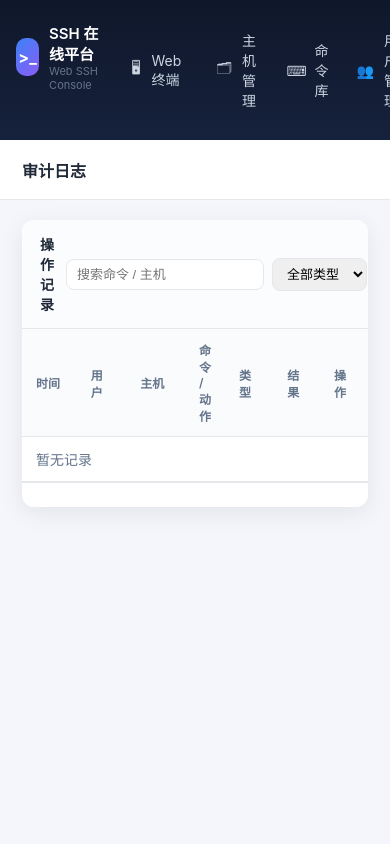
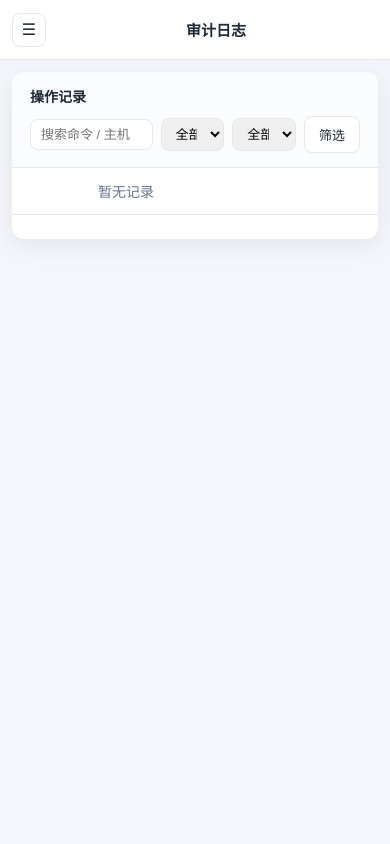
Before and after one commit to zhtvwn/ssh-web, a Flask app: page /logs in a window 390 px wide. Run offline with Flask 3, Linux system fonts and the light colour scheme; a user stored in the database is signed in.

Commit message:
多端适配：移动端侧边栏抽屉、表格卡片化、终端与弹窗窄屏适配

```diff
--- a/app/static/css/app.css
+++ b/app/static/css/app.css
@@ -471,15 +471,90 @@ code, pre { font-family: Menlo, Monaco, Consolas, "Courier New", monospace; }
 .login-tip { color: var(--text-muted); font-size: 12px; margin: 18px 0 0; }
 .login-tip code { background: #f1f5f9; padding: 1px 5px; border-radius: 4px; }
 
+/* ------------------------------ 多端适配 ------------------------------ */
+
+.btn-nav-toggle { display: none; }
+.nav-mask { display: none; }
+
+/* 平板：终端区改为上下布局 */
 @media (max-width: 1100px) {
     .term-wrap { flex-direction: column; height: auto; }
-    .term-side { width: 100%; max-height: 360px; }
-    .term-main { min-height: 480px; }
+    .term-side { width: 100%; max-height: 320px; }
+    .term-main { min-height: 460px; }
 }
+
+/* 小屏 / 手机：顶栏与表格适配 */
+@media (max-width: 820px) {
+    .topbar { padding: 0 12px; }
+    .topbar-title {
+        font-size: 15px; overflow: hidden; text-overflow: ellipsis; white-space: nowrap;
+    }
+    .topbar-right { flex-wrap: wrap; gap: 6px; justify-content: flex-end; }
+    .content { padding: 12px; }
+    .card-header-flex { flex-direction: column; align-items: stretch; gap: 10px; }
+    .inline-search { width: 100%; }
+    .inline-search input, .inline-search select { flex: 1 1 auto; min-width: 0; }
+    .grid-2 { grid-template-columns: 1fr; }
+    .pager-bar { flex-wrap: wrap; gap: 8px; }
+
+    /* 表格卡片化：隐藏表头，用 data-label 作为行内标签 */
+    .table thead { display: none; }
+    .table, .table tbody, .table tr, .table td { display: block; width: 100%; }
+    .table tr { border-bottom: 1px solid var(--border); padding: 10px 12px; }
+    .table tbody tr:last-child { border-bottom: none; }
+    .table td { border: none; padding: 3px 0; white-space: normal; }
+    .table td::before {
+        content: attr(data-label);
+        display: inline-block; width: 68px; margin-right: 6px;
+        color: var(--text-muted); font-size: 12px; vertical-align: top;
+    }
+    .table td.ops { display: flex; flex-wrap: wrap; gap: 6px; padding-top: 8px; }
+    .table td.ops::before { display: none; }
+    .cmd-cell { max-width: none; white-space: normal; word-break: break-all; }
+
+    /* 弹窗与表单 */
+    .modal-panel { width: calc(100vw - 24px); max-height: 88vh; }
+    .modal-body { max-height: calc(88vh - 54px); overflow-y: auto; }
+    .modal-lg, .modal-sm { width: calc(100vw - 24px); }
+
+    /* 终端页 */
+    .term-toolbar { flex-wrap: wrap; row-gap: 6px; }
+    .term-toolbar .select { max-width: 100%; flex: 1 1 160px; min-width: 0; }
+    .term-hint, .side-footer { display: none; }
+    .exec-panel { max-height: 45%; }
+    .term-tabs { padding: 6px 8px; }
+    .tab { max-width: 160px; }
+}
+
+/* 手机：侧边栏改为抽屉 */
 @media (max-width: 768px) {
     .layout { flex-direction: column; }
-    .sidebar { width: 100%; flex-direction: row; align-items: center; gap: 12px; overflow-x: auto; }
-    .nav { flex-direction: row; }
-    .sidebar-footer { border: none; padding: 0; }
-    .user-chip { display: none; }
+    .sidebar {
+        position: fixed; top: 0; bottom: 0; left: 0; width: 244px; z-index: 70;
+        flex-direction: column; align-items: stretch; gap: 0;
+        overflow-x: visible; overflow-y: auto;
+        transform: translateX(-100%); transition: transform .22s ease;
+    }
+    .sidebar.open { transform: none; }
+    .nav { flex-direction: column; }
+    .sidebar-footer { border-top: 1px solid rgba(255, 255, 255, .08); padding-top: 14px; }
+    .user-chip { display: flex; }
+    .nav-mask.open {
+        display: block; position: fixed; inset: 0;
+        background: rgba(2, 6, 23, .5); z-index: 65;
+    }
+    .btn-nav-toggle {
+        display: inline-flex; align-items: center; justify-content: center;
+        flex-shrink: 0; width: 34px; height: 34px; margin-right: 8px;
+        border: 1px solid var(--border); border-radius: 8px;
+        background: #fff; color: var(--text); font-size: 16px; cursor: pointer;
+    }
+    .login-card { padding: 24px 20px; }
 }
+
+/* 触屏设备：去掉 hover 依赖，按钮更好点 */
+@media (hover: none) {
+    .btn { min-height: 34px; }
+    .btn-sm { min-height: 30px; }
+    .tab { padding: 8px 10px; }
+}
--- a/app/static/js/app.js
+++ b/app/static/js/app.js
@@ -17,6 +17,29 @@ function toast(message, type) {
         setTimeout(function () { el.remove(); }, 300);
     }, 2600);
 }
+
+/* 移动端侧边栏抽屉 */
+(function () {
+    var sidebar = document.querySelector('.sidebar');
+    var toggle = document.getElementById('btnNavToggle');
+    var mask = document.getElementById('navMask');
+
+    function setNav(open) {
+        if (!sidebar) return;
+        sidebar.classList.toggle('open', open);
+        if (mask) mask.classList.toggle('open', open);
+    }
+
+    if (toggle) {
+        toggle.addEventListener('click', function () {
+            setNav(!sidebar.classList.contains('open'));
+        });
+    }
+    if (mask) mask.addEventListener('click', function () { setNav(false); });
+    document.querySelectorAll('.nav-item').forEach(function (el) {
+        el.addEventListener('click', function () { setNav(false); });
+    });
+})();
 
 function openModal(id) {
     var modal = document.getElementById(id);
--- a/app/templates/base.html
+++ b/app/templates/base.html
@@ -53,6 +53,7 @@
 
     <div class="main">
         <header class="topbar">
+            <button class="btn-nav-toggle" id="btnNavToggle" aria-label="菜单">☰</button>
             <div class="topbar-title">{% block page_title %}{{ app_name }}{% endblock %}</div>
             <div class="topbar-right">
                 {% block topbar_actions %}{% endblock %}
@@ -72,6 +73,7 @@
         </main>
     </div>
 </div>
+<div class="nav-mask" id="navMask"></div>
 
 <script>
     window.HOST_UPDATE_URL = "{{ url_for('main.host_update', host_id=0) }}".replace('/0/', '/__ID__/');
--- a/app/templates/logs.html
+++ b/app/templates/logs.html
@@ -40,18 +40,18 @@
             <tbody>
             {% for log in logs %}
             <tr>
-                <td>{{ log.created_at.strftime('%Y-%m-%d %H:%M:%S') if log.created_at else '-' }}</td>
-                <td>{{ log.username }}</td>
-                <td><code>{{ log.host_label or '-' }}</code></td>
-                <td class="cmd-cell" title="{{ log.command }}">{{ log.command }}</td>
-                <td>
+                <td data-label="时间">{{ log.created_at.strftime('%Y-%m-%d %H:%M:%S') if log.created_at else '-' }}</td>
+                <td data-label="用户">{{ log.username }}</td>
+                <td data-label="主机"><code>{{ log.host_label or '-' }}</code></td>
+                <td data-label="命令" class="cmd-cell" title="{{ log.command }}">{{ log.command }}</td>
+                <td data-label="类型">
                     {% if log.source == 'connect' %}<span class="badge badge-info">连接</span>
                     {% elif log.source == 'quick' %}<span class="badge badge-warn">快速执行</span>
                     {% elif log.source == 'file' %}<span class="badge badge-info">文件</span>
                     {% else %}<span class="badge">终端</span>{% endif %}
                 </td>
-                <td>{% if log.ok %}<span class="badge badge-ok">成功</span>{% else %}<span class="badge badge-danger">失败</span>{% endif %}</td>
-                <td><button class="btn btn-sm btn-ghost" data-log="{{ log.id }}">详情</button></td>
+                <td data-label="结果">{% if log.ok %}<span class="badge badge-ok">成功</span>{% else %}<span class="badge badge-danger">失败</span>{% endif %}</td>
+                <td data-label="操作" class="ops"><button class="btn btn-sm btn-ghost" data-log="{{ log.id }}">详情</button></td>
             </tr>
             {% else %}
             <tr><td colspan="7" class="empty">暂无记录</td></tr>
```
Also changed, not shown: app/templates/hosts.html (+5 -5 lines), app/templates/users.html (+6 -6 lines).
